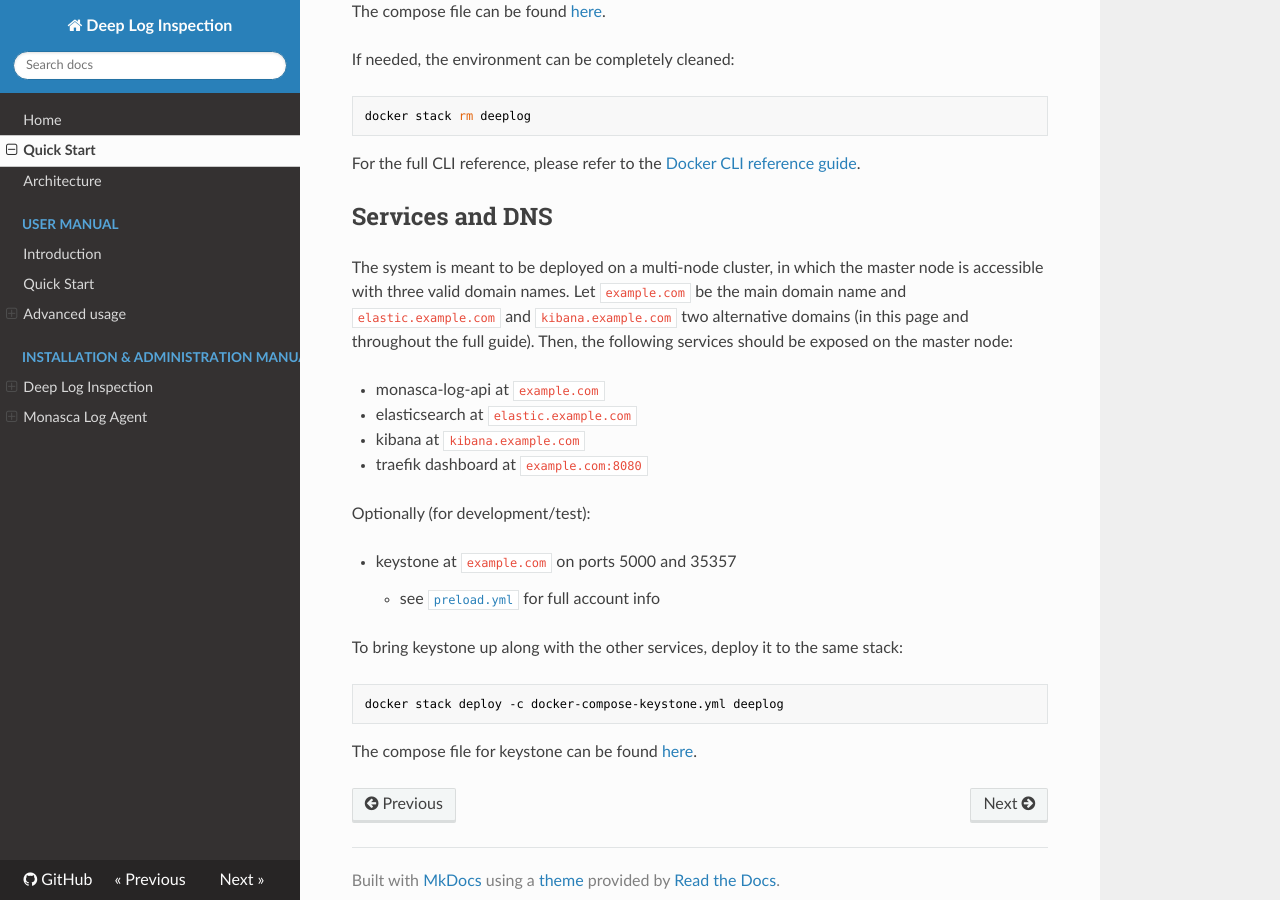
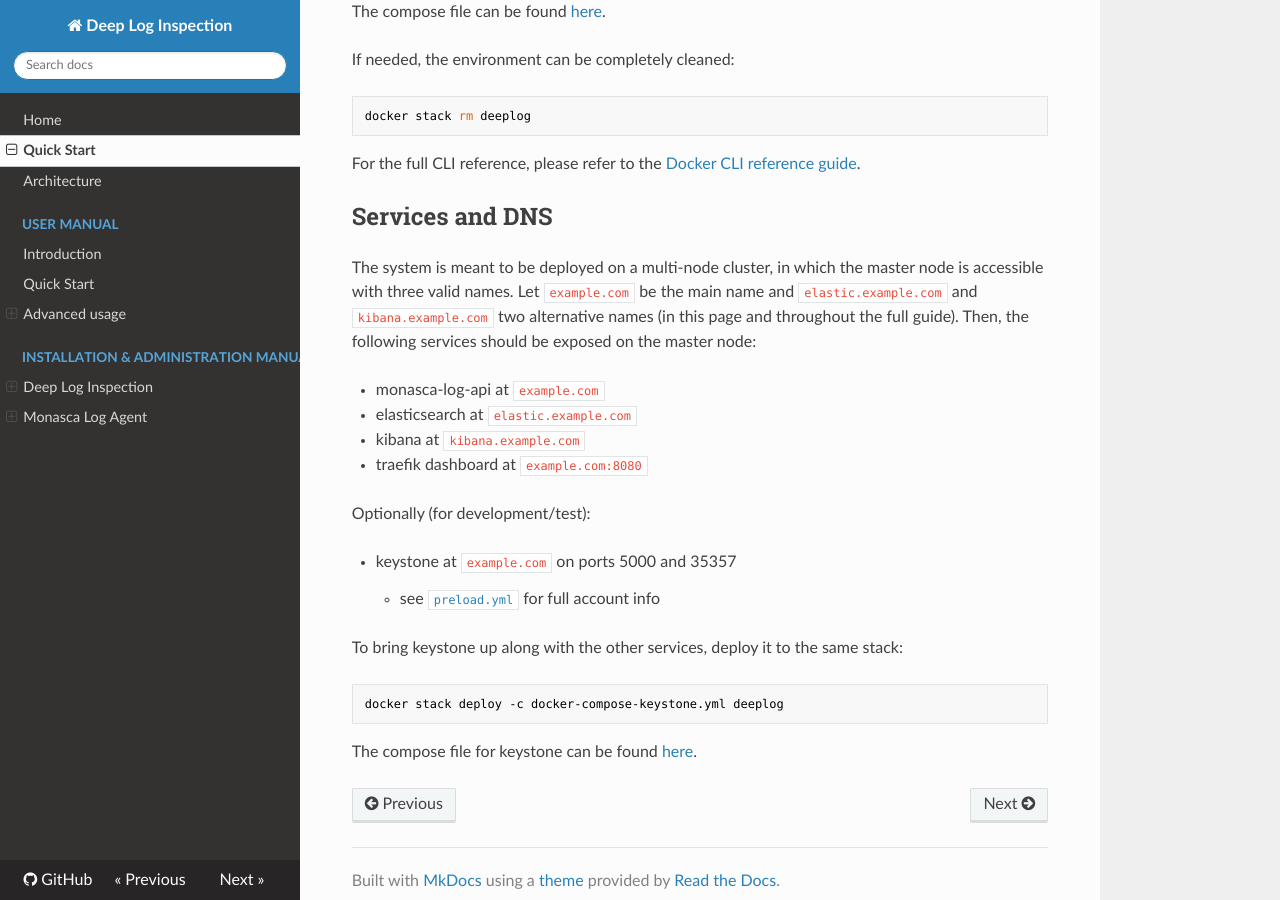
Before and after one commit to martel-innovate/deep-log-inspection, an MkDocs documentation site: the page built from doc/quickstart.md, in a window 1280 px wide and 900 px high, scrolled down 678 px. Built offline with MkDocs 1.6.1, drawn with Linux system fonts in a browser that asks for light colours; nearby versions of some CDN libraries; old or Windows-style settings are respelled for this version of MkDocs.

Commit message:
corrected domain name to name server

```diff
--- a/doc/quickstart.md
+++ b/doc/quickstart.md
@@ -27,7 +27,7 @@ If needed, the environment can be completely cleaned:
 For the full CLI reference, please refer to the [Docker CLI reference guide](https://docs.docker.com/engine/reference/commandline/cli/).
 
 ## Services and DNS
-The system is meant to be deployed on a multi-node cluster, in which the master node is accessible with three valid domain names. Let `example.com` be the main domain name and `elastic.example.com` and `kibana.example.com` two alternative domains (in this page and throughout the full guide). Then, the following services should be exposed on the master node:
+The system is meant to be deployed on a multi-node cluster, in which the master node is accessible with three valid names. Let `example.com` be the main name and `elastic.example.com` and `kibana.example.com` two alternative names (in this page and throughout the full guide). Then, the following services should be exposed on the master node:
 
 * monasca-log-api at `example.com`
 * elasticsearch at `elastic.example.com`
```
Also changed, not shown: README.md (+2 -3 lines), doc/install/install.md (+24 -20 lines).
